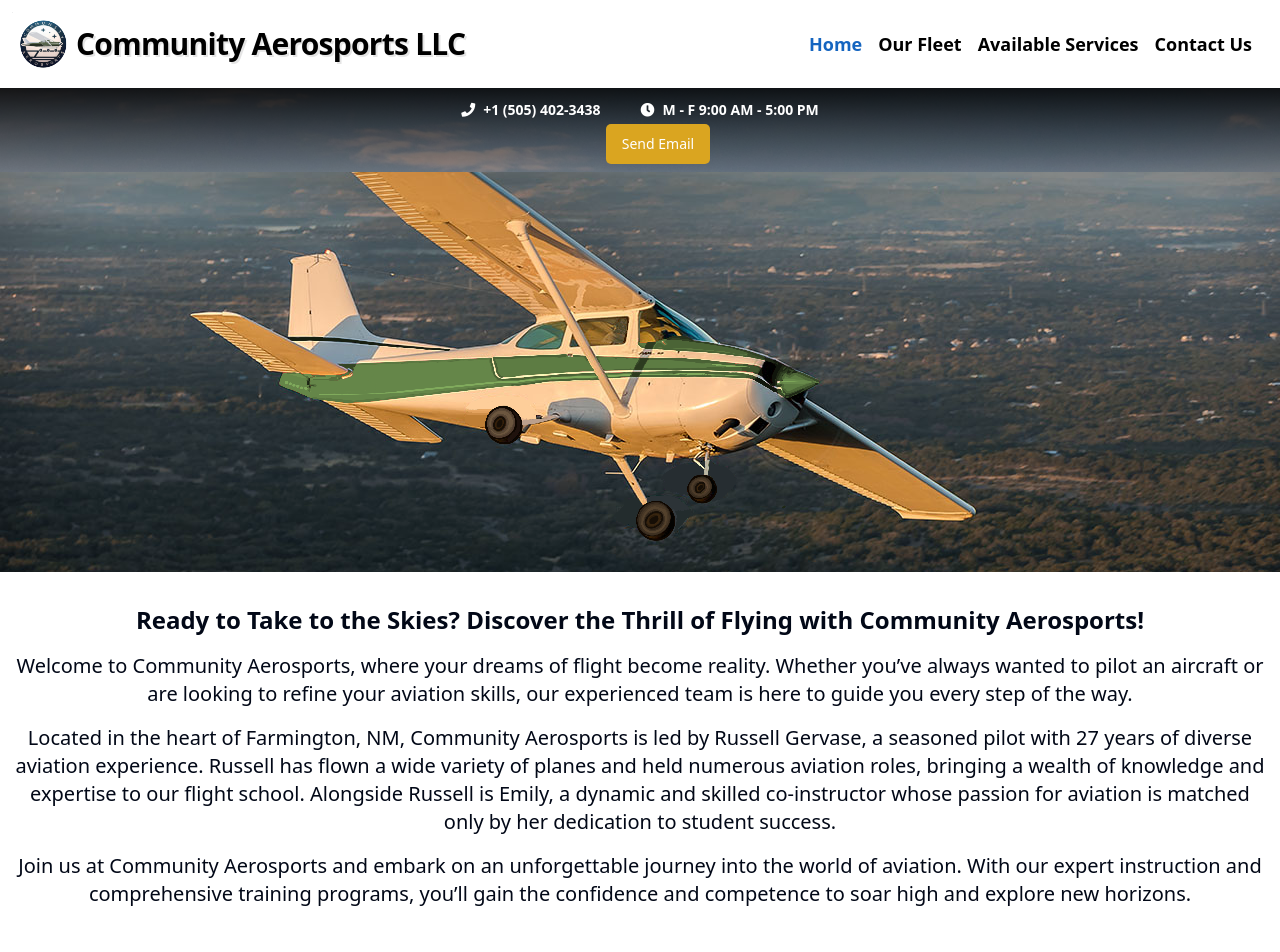
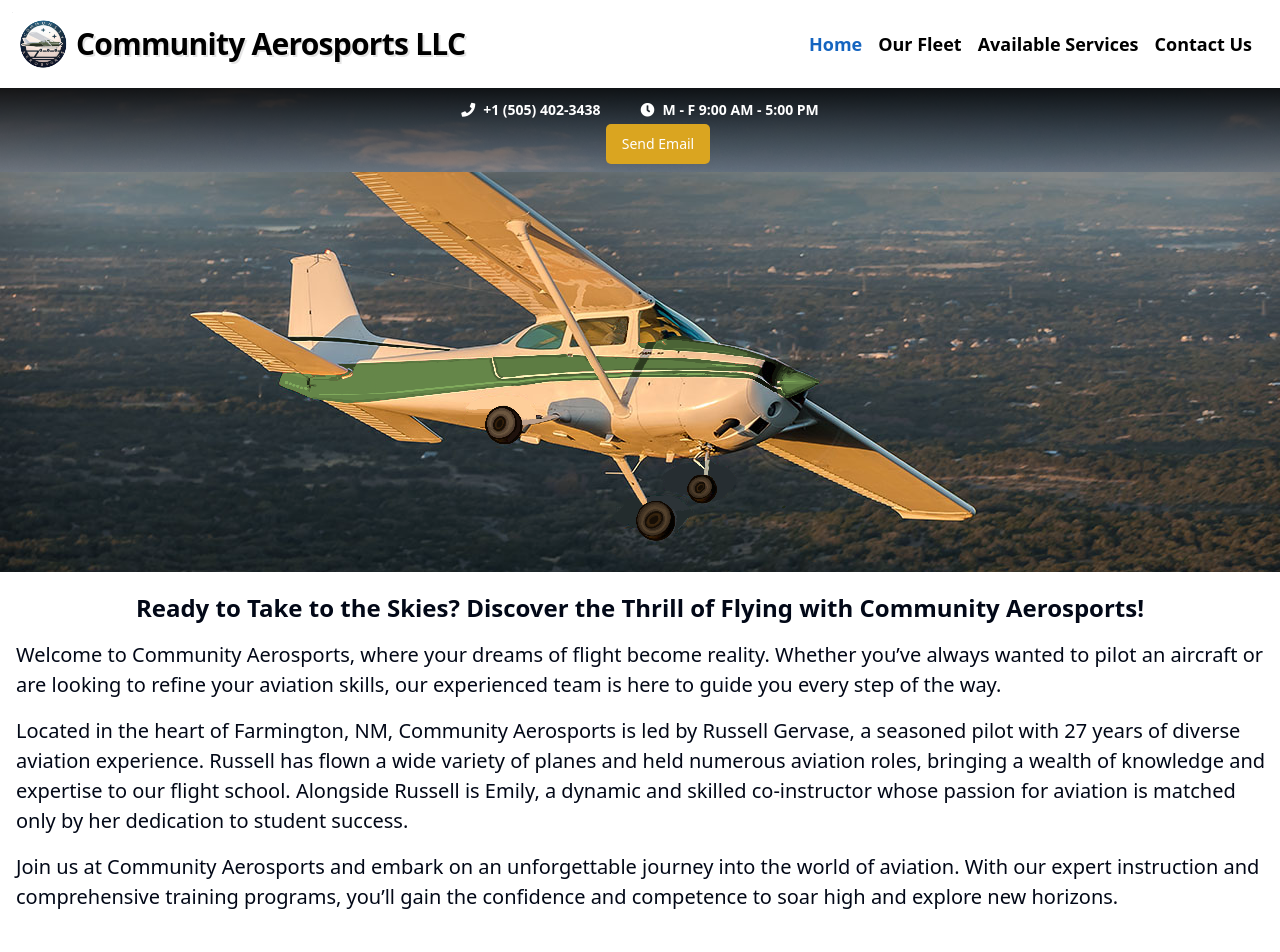
Before and after one commit to beckpull/community-aerosports, a React (Vite) app: page / in a window 1280 px wide. Shown: the top 952 px of the page. Built offline with nearby package versions, Linux system fonts and the light colour scheme.

Commit message:
merged styling changes in home

```diff
--- a/src/pages/Home.jsx
+++ b/src/pages/Home.jsx
@@ -91,12 +91,25 @@
 
         </div>
         <div className="text-center">
-          <h1 className="lg:text-2xl md:text-xl sm:text-lg font-bold mt-5 ml-2 mr-2 mt-8">Ready to Take to the Skies? Discover the Thrill of Flying with Community Aerosports!</h1>
-          <p className="lg:text-xl md:text-lg sm:text-base mt-4 ml-2 mr-2 mb-4">Welcome to Community Aerosports, where your dreams of flight become reality. Whether you’ve always wanted to pilot an aircraft or are looking to refine your aviation skills, our experienced team is here to guide you every step of the way.</p>
-          <p className="lg:text-xl md:text-lg sm:text-base mt-4 ml-2 mr-2 mb-4">Located in the heart of Farmington, NM, Community Aerosports is led by Russell Gervase, a seasoned pilot with 27 years of diverse aviation experience. Russell has flown a wide variety of planes and held numerous aviation roles, bringing a wealth of knowledge and expertise to our flight school. Alongside Russell is Emily, a dynamic and skilled co-instructor whose passion for aviation is matched only by her dedication to student success.
-
+        <h1 className="text-center lg:text-2xl md:text-xl sm:text-lg font-bold mt-5 ml-2  mr-2">
+            Ready to Take to the Skies? Discover the Thrill of Flying with Community Aerosports!
+          </h1>
+          <p style={{ lineHeight: '1.5' }} className=" text-left lg:text-xl md:text-lg sm:text-base mt-4 ml-2 mr-2 mb-4 md:ml-4">
+            Welcome to Community Aerosports, where your dreams of flight become reality. Whether you’ve always
+            wanted to pilot an aircraft or are looking to refine your aviation skills, our experienced team is
+            here to guide you every step of the way.
           </p>
-          <p className="lg:text-xl md:text-lg sm:text-base mt-4 ml-2 mr-2 mb-4">Join us at Community Aerosports and embark on an unforgettable journey into the world of aviation. With our expert instruction and comprehensive training programs, you’ll gain the confidence and competence to soar high and explore new horizons.
+          <p style={{ lineHeight: '1.5' }} className="text-left lg:text-xl md:text-lg sm:text-base mt-4 ml-2 mr-2 mb-4 md:ml-4">
+            Located in the heart of Farmington, NM, Community Aerosports is led by Russell Gervase, a seasoned
+            pilot with 27 years of diverse aviation experience. Russell has flown a wide variety of planes and
+            held numerous aviation roles, bringing a wealth of knowledge and expertise to our flight school.
+            Alongside Russell is Emily, a dynamic and skilled co-instructor whose passion for aviation is matched
+            only by her dedication to student success.
+          </p>
+          <p style={{ lineHeight: '1.5' }} className="text-left lg:text-xl md:text-lg sm:text-base mt-4 ml-2 mr-2 mb-4 md:ml-4">
+            Join us at Community Aerosports and embark on an unforgettable journey into the world of aviation.
+            With our expert instruction and comprehensive training programs, you’ll gain the confidence and
+            competence to soar high and explore new horizons.
           </p>
 
 
```
